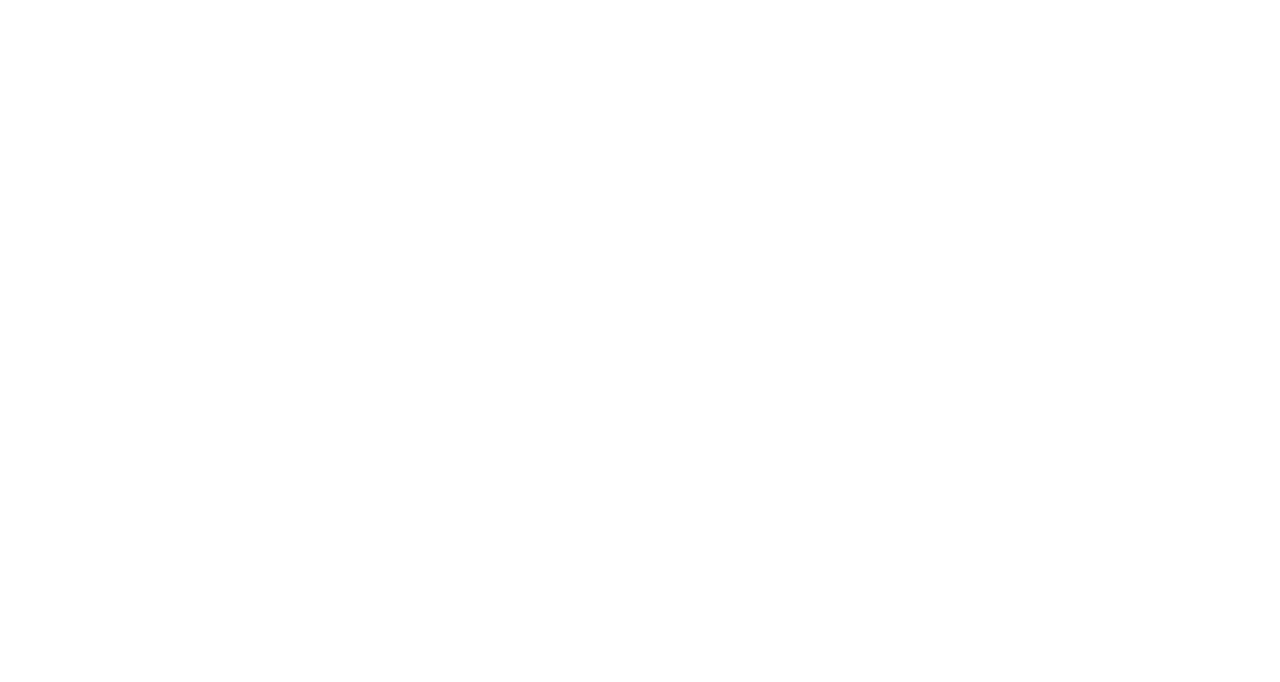
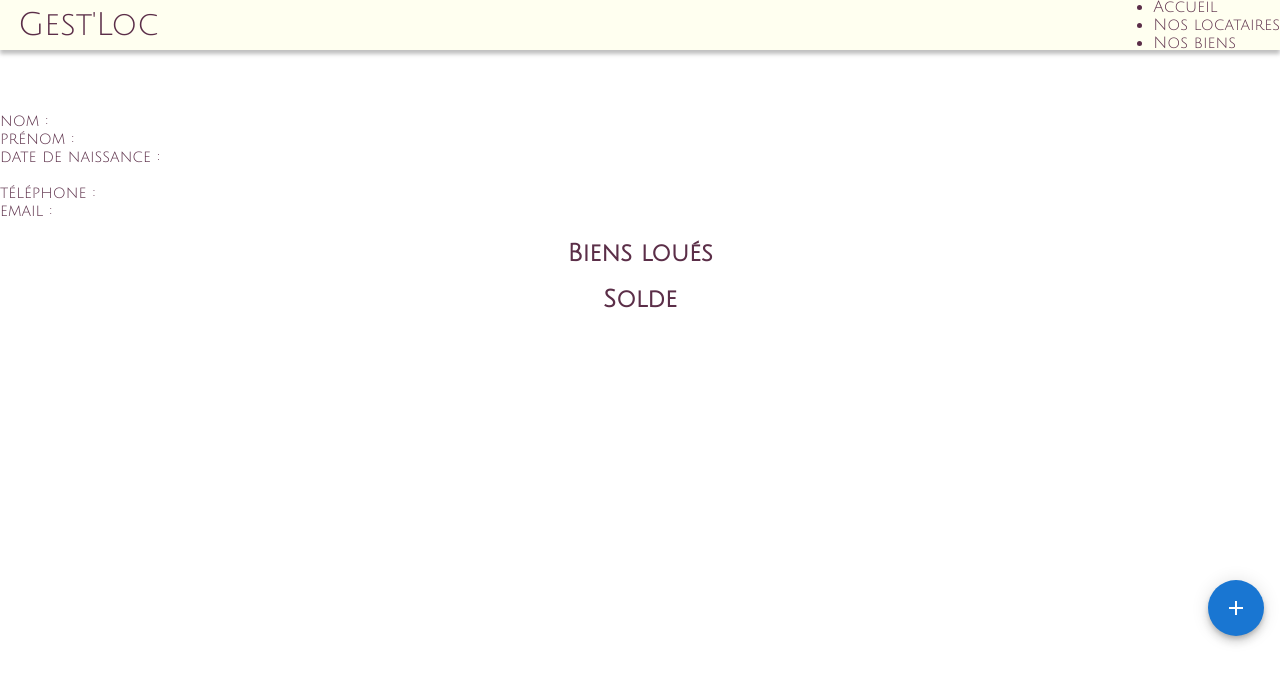
Before and after one commit to ColeeneP/AppGestionLocation, a React (Create React App) app in the folder frontend/: page /oneTenant/1 in a window 1280 px wide. Before the commit this address had no page. Shown: the top 682 px of the page. Built offline with nearby package versions, Linux system fonts and the light colour scheme; no server answers.

Commit message:
Create single tenant page

```diff
--- a/frontend/src/index.js
+++ b/frontend/src/index.js
@@ -11,6 +11,7 @@ import AddTenant from './scenes/AddTenant';
 import AddProperty from './scenes/AddProperty';
 import AddPayment from './scenes/AddPayment';
 import OneProperty from './pages/OneProperty';
+import OneTenant from './pages/OneTenant';
 
 const root = ReactDOM.createRoot(document.getElementById('root'));
 root.render(
@@ -25,6 +26,7 @@ root.render(
         <Route path="/createProperty" element={<AddProperty />} />
         <Route path="/createPayment" element={<AddPayment />} />
         <Route path="/oneProperty/:id" element={<OneProperty />}/>
+        <Route path="/oneTenant/:id" element={<OneTenant />}/>
       </Routes>
     <App />
     </BrowserRouter>
--- a/frontend/src/pages/OneProperty.js
+++ b/frontend/src/pages/OneProperty.js
@@ -18,8 +18,6 @@ export default function OneProperty() {
     useEffect(() => {
         GetProperty(id).then(res => {setProperty(res.data);}).catch(error => error)
     }, [])
-
-        // { icon: <PictureAsPdfIcon />, name: 'PDF' },
 
     return (
         <div>
--- /dev/null
+++ b/frontend/src/pages/OneTenant.js
@@ -0,0 +1,55 @@
+import { useParams } from "react-router-dom";
+import React, { useEffect, useState } from 'react';
+import { GetTenant } from "../services/Tenants";
+import Box from '@mui/material/Box';
+import SpeedDial from '@mui/material/SpeedDial';
+import SpeedDialIcon from '@mui/material/SpeedDialIcon';
+import SpeedDialAction from '@mui/material/SpeedDialAction';
+import DeleteIcon from '@mui/icons-material/Delete';
+import EditIcon from '@mui/icons-material/Edit';
+import PictureAsPdfIcon from '@mui/icons-material/PictureAsPdf';
+import Header from "../components/Header";
+import PersonIcon from '@mui/icons-material/Person';
+
+export default function OneTenant() {
+    let {id} = useParams();
+    const [tenant, setTenant] = useState([{"id": 1, "firstname": "", "lastname": "", "birthday": "1990-01-01", "phone": "", "email": ""}]);
+    console.log(tenant);
+
+    useEffect(() => {
+        GetTenant(id).then(res => {setTenant(res.data);}).catch(error => error)
+    }, [])
+
+    return (
+        <div>
+        <Header />
+        <div class="tenant_info"><PersonIcon /><h2>{tenant.firstname}<br />{tenant.lastname}</h2><br />
+        nom : {tenant.lastname}<br />
+        prénom : {tenant.firstname}<br />
+        date de naissance : {tenant.birthday}
+        <br /><br />
+        téléphone : {tenant.phone}<br />
+        email : {tenant.email}
+        </div>
+        <div class="tenant_property">
+            <h2>Biens loués</h2>
+        </div>
+        <div class="tenant_payments">
+            <h2>Solde</h2>
+        </div>
+
+        <Box sx={{ height: 320, transform: 'translateZ(0px)', flexGrow: 1 }}>
+            <SpeedDial
+                ariaLabel="SpeedDial basic example"
+                sx={{ position: 'absolute', bottom: 16, right: 16, color:'#CEB992' }}
+                icon={<SpeedDialIcon />}
+            >
+                <SpeedDialAction icon={<PictureAsPdfIcon />} name={'PDF'} />
+                <SpeedDialAction icon={<EditIcon />} name={'Edit'} />
+                <SpeedDialAction icon={<DeleteIcon />} name={'Delete'} />
+            </SpeedDial>
+        </Box>
+    </div>
+    )
+
+}
--- a/frontend/src/pages/Tenants.js
+++ b/frontend/src/pages/Tenants.js
@@ -1,5 +1,6 @@
 import { useTenants } from "../hooks/useTenants";
 import Header from "../components/Header";
+import { Link } from "react-router-dom";
 
 export default function Tenants() {
     const {tenants, setTenants} = useTenants();
@@ -14,7 +15,7 @@ export default function Tenants() {
                 <section class="tenants_section">
                 {tenants.map(tenant => {
                     return(
-                        <><button class="adding_button">{tenant.firstname + ' ' + tenant.lastname} <i class="fa-solid fa-user"></i></button> </>
+                        <><Link to={`/oneTenant/${tenant.id}`}><button class="adding_button">{tenant.firstname + ' ' + tenant.lastname} <i class="fa-solid fa-user"></i></button></Link></>
                     )
                     })}
                 </section>
```
